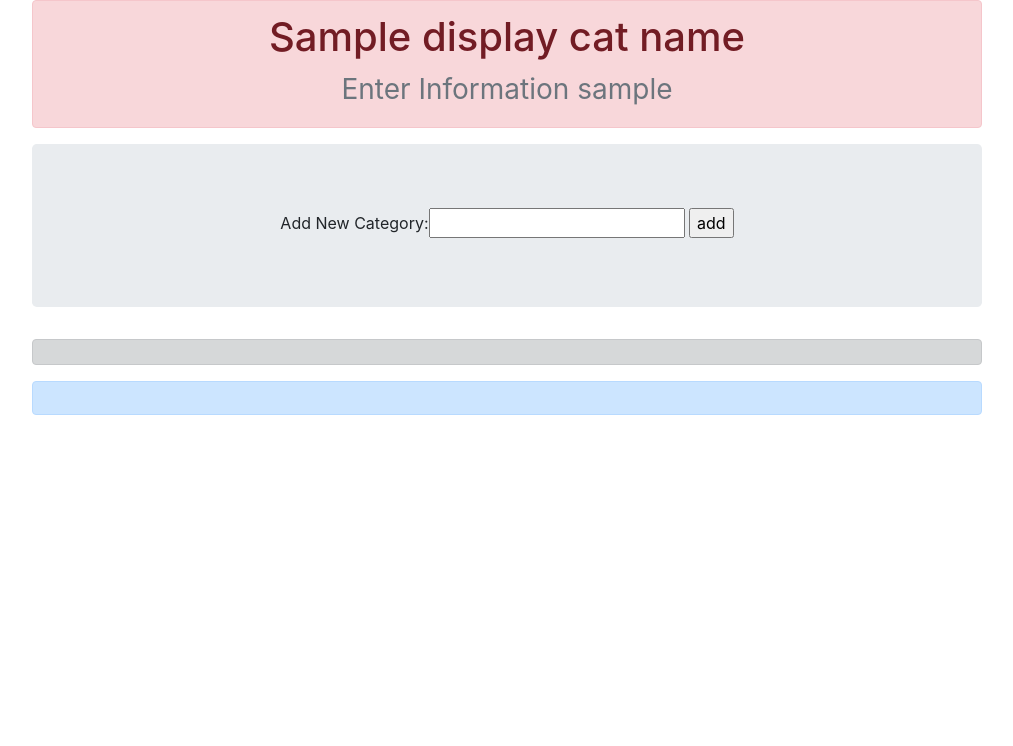
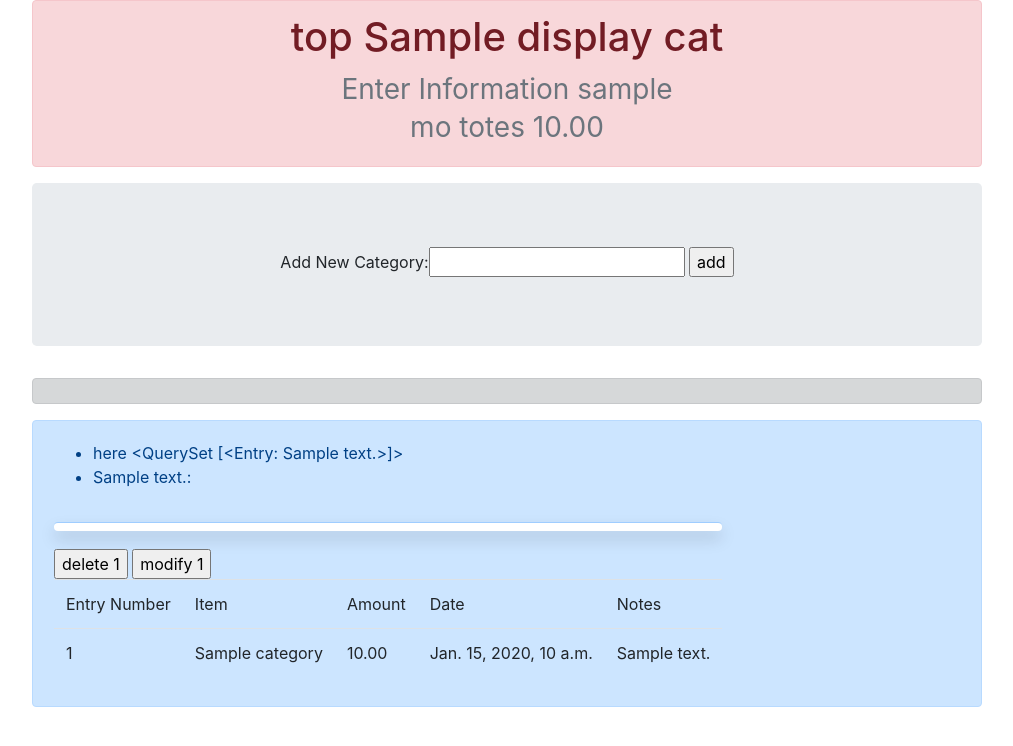
Before and after one commit to prosopopoeia/BudgetReboot, a Django app: template budgetReboot/templates/budgetReboot/catdetail.html in a window 1280 px wide. Shown: the top 746 px of the page, without its empty margins (38-1051 px from the left). Run offline with Django 3.2, Linux system fonts and the light colour scheme; tables that the repository leaves empty hold one stand-in row (values such as "Sample post"); the template is opened without the code that fills it: values that come from a table or form of the project are taken from there, most other values are stand-ins (such as "Sample title", 1, 10 or a date in 2020); some libraries are stand-ins or nearby versions.

Commit message:
added code for entries, added models to admin, new templates,views, etc.

```diff
--- a/budgetReboot/admin.py
+++ b/budgetReboot/admin.py
@@ -4,9 +4,10 @@ from django.contrib import admin
 
 # Okay.
 
-from .models import User, Category, CatPeriod, Entry, AggregateStats
+from .models import User, Category, CatPeriod, Entry, AggregateStats, AgStatsPeriod
 admin.site.register(User)
 admin.site.register(Category)
 admin.site.register(CatPeriod)
 admin.site.register(Entry)
 admin.site.register(AggregateStats)
+admin.site.register(AgStatsPeriod)
--- a/budgetReboot/models.py
+++ b/budgetReboot/models.py
@@ -20,7 +20,7 @@ class Category(models.Model):
     owning_user = models.ForeignKey(User, on_delete=models.CASCADE)
     category_name = models.CharField(max_length=200)
 
-    overall_total = models.DecimalField(default=0, max_digits=11, decimal_places=2)
+    overall_total = models.DecimalField(default=0, max_digits=11,  decimal_places=2)
     total_entries = models.IntegerField(default=0)
 
 
--- a/budgetReboot/templates/budgetReboot/catdetail.html
+++ b/budgetReboot/templates/budgetReboot/catdetail.html
@@ -1,11 +1,58 @@
 {% extends 'budgetReboot/base.html' %}
 
-{% block header_text %} {{ display_cat_name }}{% endblock %}
-{% block name_text %} Enter Information {{ display_user_name }} {% endblock %}
+{% block header_text %}top {{ display_cat.category_name }}{% endblock %}
+{% block name_text %}
+	Enter Information {{ display_user_name }} <br>
+	mo totes {{ display_cat_period.monthly_total }}
+
+{% endblock %}
 {% block post_form_action %}{%  url 'budgetReboot:listcats' display_user_name %}{% endblock %}
 {% block post_form_item %}  {{ formy }} {% endblock %}
 {% block post_form_button %}<input type="submit" value="add">{% endblock %}
 
+
+{% block list_loop %}
+
+<table>
+	{% for ent in display_entries %}
+		<tr><td><hr class="shadow p-1 mb-3 bg-white rounded" /></td></tr>
+		<tr><td>
+			<form method="Post" action=" {% url 'budgetReboot:catdetail' display_cat.category_name %}">
+				<input type="hidden" name="h_users_name" value="{{ display_user_name }}">
+				<input type="submit" value="delete {{ ent.id }}" name="category_detail" id="id_cat_detail">
+				<input type="submit" value="modify {{ ent.id }}" name="category_detail" id="id_cat_detail">
+				{% csrf_token %}
+			</form>
+			<table id="id_inner_entry" class="table">
+			<tr>
+				<td>Entry Number</td>
+				<td>Item</td>
+				<td>Amount</td>
+				<td>Date</td>
+				<td>Notes</td>
+			</tr>
+			<tr>
+				<td>{{ ent.id }} </td>
+				<td>{{ ent.cat.cat.category_name }}</td>
+				<td>{{ ent.amount }} </td>
+				<td>{{ ent.transaction_date }}</td>
+				<td>{{ ent.entry_note }}  </td>
+			</tr>
+			</table>
+		</td></tr>
+	 {% endfor %}
+	<ul>
+<li>here {{ display_entries }} </li>
+		{% for entry in display_entries %}
+			<li>
+				{{ entry.entry_note }}:
+
+			</li>
+		{% endfor %}
+
+	</ul>
+{% endblock %}
+
 <!-- {% block optional_action %}{%  url 'budgetReboot:listcats' display_user_name %}{% endblock %} -->
 
 <!-- {% block button_two %}<input type="submit" value="add">{% endblock %} -->
--- a/budgetReboot/templates/budgetReboot/listcats.html
+++ b/budgetReboot/templates/budgetReboot/listcats.html
@@ -2,7 +2,9 @@
 
 {% block header_text %} {{ display_user_name }}{% endblock %}
 {% block name_text %} Enter Informationlistcat {% endblock %}
-{% block data_ag %} {% endblock %}
+{% block data_ag %}
+	Grand total ever spent: {{ agstats.grand_total }} <br \>
+	month total: {{ p_agstats.month_total }} <br \> avg_monthly: {{ p_agstats.month_income }} {% endblock %}
 {% block post_form_action %}{%  url 'budgetReboot:listcats' display_user_name %}{% endblock %}
 {% block post_form_item %}  {{ formy }} {% endblock %}
 {% block post_form_button %}<input type="submit" value="add">{% endblock %}
```
Also changed, not shown: budgetReboot/views.py (+43 -23 lines).
